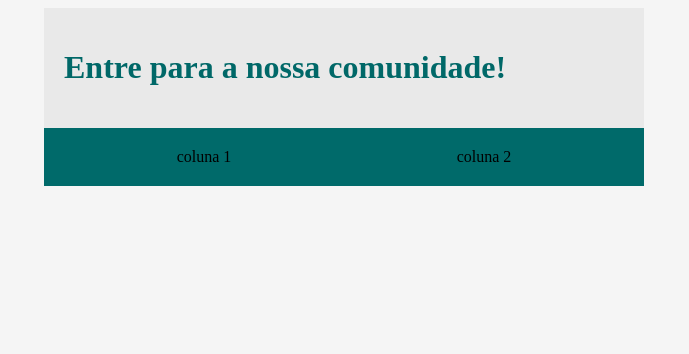
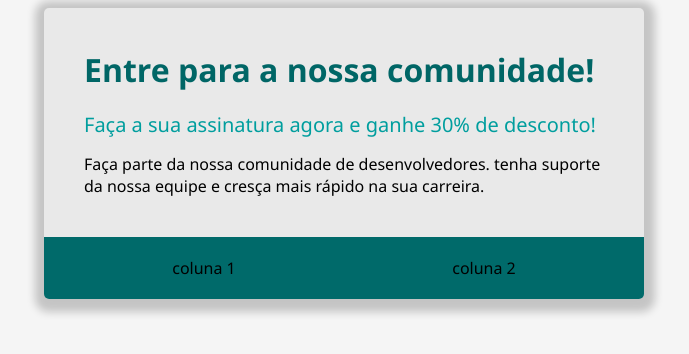
Before and after one commit to zyphyxx/bootcamp-devjr-modulo2, a plain HTML site: page index.html in a window 1280 px wide. Shown: the whole page, without its empty margins (296-985 px from the left). Drawn offline with Linux system fonts and the light colour scheme.

Commit message:
closes #11 - criado o cabeçalho

```diff
--- a/index.html
+++ b/index.html
@@ -9,36 +9,68 @@
   <style>
     body {
       background-color: #f5f5f5;
-      }
-    h1 {
-      color: #006868;
+      font-family: 'Segoe UI', Tahoma, Geneva, Verdana, sans-serif;
     }
+
     .container {
       background-color: #E9E9E9;
       margin: auto;
 
       width: 600px;
 
+      box-shadow: 1px 3px 8px 10px rgba(0, 0, 0, 0.2);
+      border-radius: 5px;
+      overflow: hidden;
+
     }
+
     .header {
-      padding: 20px;
+      padding: 40px;
     }
-    .flex-container{
+
+    .flex-container {
       display: flex;
       background-color: #006a6a;
       justify-content: space-around;
       padding: 20px;
+    }
+
+    .header-title {
+      color: #006666;
+      font-size: 32px;
+      font-weight: 700;
+      margin-bottom: 20px;
+    }
+
+    .header-subtitle {
+      color: #009E9E;
+      font-size: 20px;
+      margin-bottom: 15px;
 
     }
-
   </style>
 
 </head>
 
 <body>
+
   <div class="container">
+
     <div class="header">
-      <h1>Entre para a nossa comunidade!</h1>
+
+      <div class="header-title">
+        Entre para a nossa comunidade!
+      </div>
+
+      <div class="header-subtitle">
+        Faça a sua assinatura agora e ganhe 30% de desconto!
+      </div>
+
+      <div>
+        Faça parte da nossa comunidade de desenvolvedores.
+        tenha suporte da nossa equipe e cresça mais rápido na sua carreira.
+      </div>
+
     </div>
 
     <div class="flex-container">
@@ -49,7 +81,9 @@
       <div>
         coluna 2
       </div>
+
     </div>
+
   </div>
 
 </body>
```
